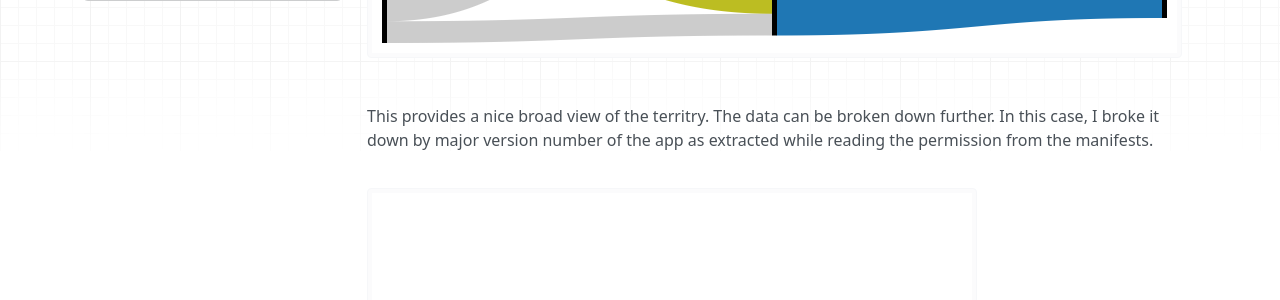
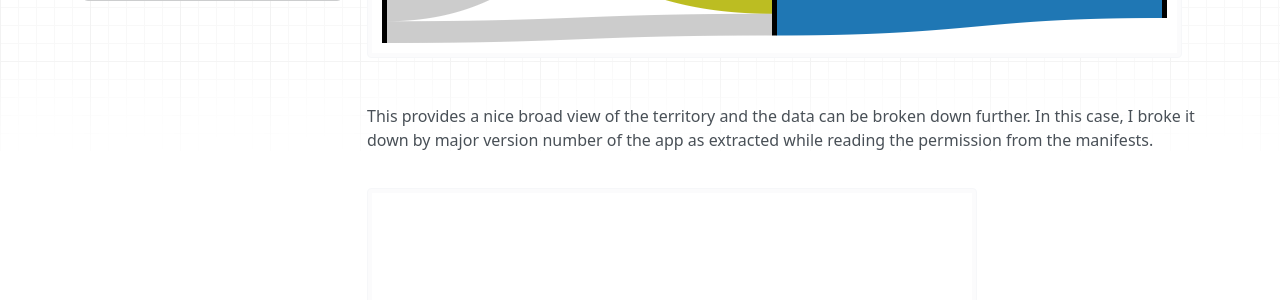
Before and after one commit to iaine/app_histories, an MkDocs documentation site: the page built from docs/howto/app_language.md, in a window 1280 px wide and 900 px high, scrolled down 939 px. Shown: the part 155-455 px from the top of the window. Built offline with MkDocs 1.6.1, drawn with Linux system fonts in a browser that asks for light colours; nearby versions of some CDN libraries.

Commit message:
Fixed typo

```diff
--- a/docs/howto/app_language.md
+++ b/docs/howto/app_language.md
@@ -24,7 +24,7 @@ I filtered the data by country in a CSV file. In this case, I used IN, or India,
 
 ![All languages for an app ](../assets/meituan_language_country.png)
 
-This provides a nice broad view of the territry. The data can be broken down further. In this case, I broke it down by major version number of the app as extracted while reading the permission from the manifests.
+This provides a nice broad view of the territory and the data can be broken down further. In this case, I broke it down by major version number of the app as extracted while reading the permission from the manifests.
 
 ![A Composite Image of Versions of an App with its languages](../assets/composite.jpg)
 
```
